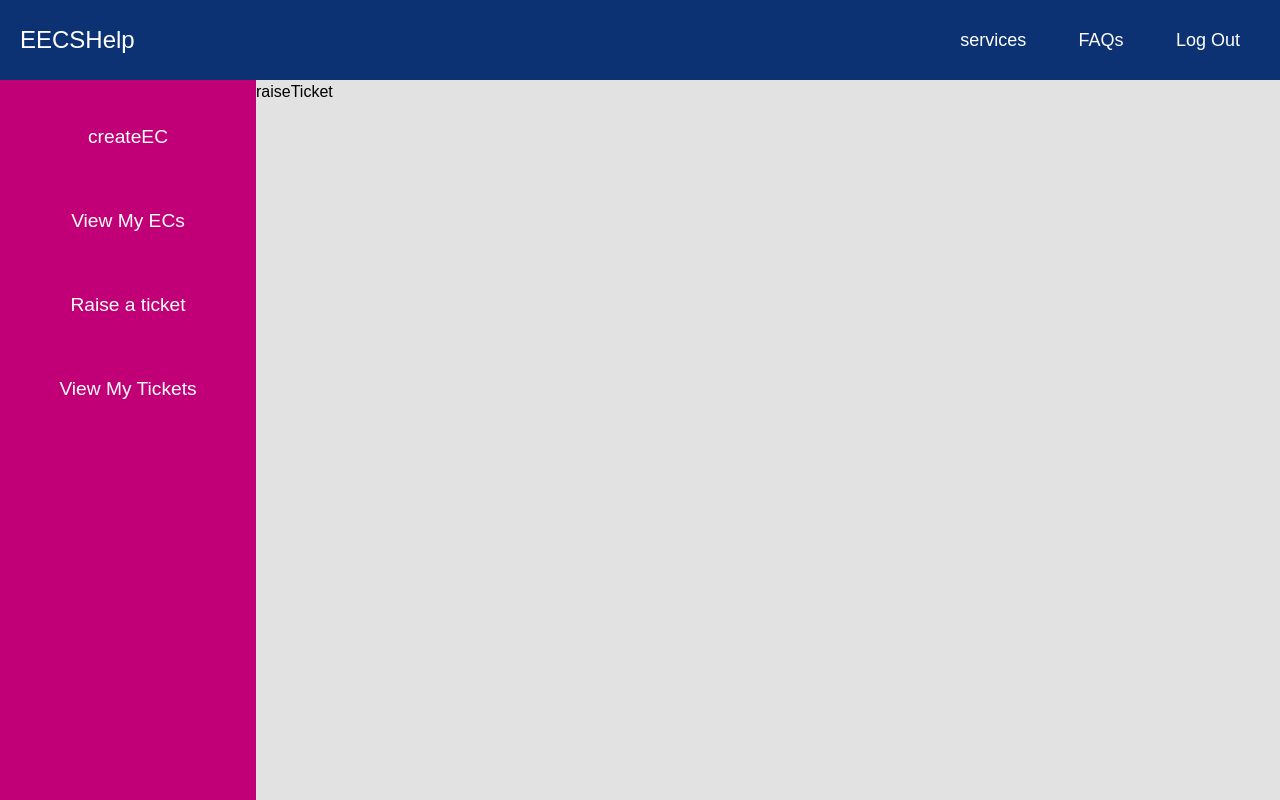
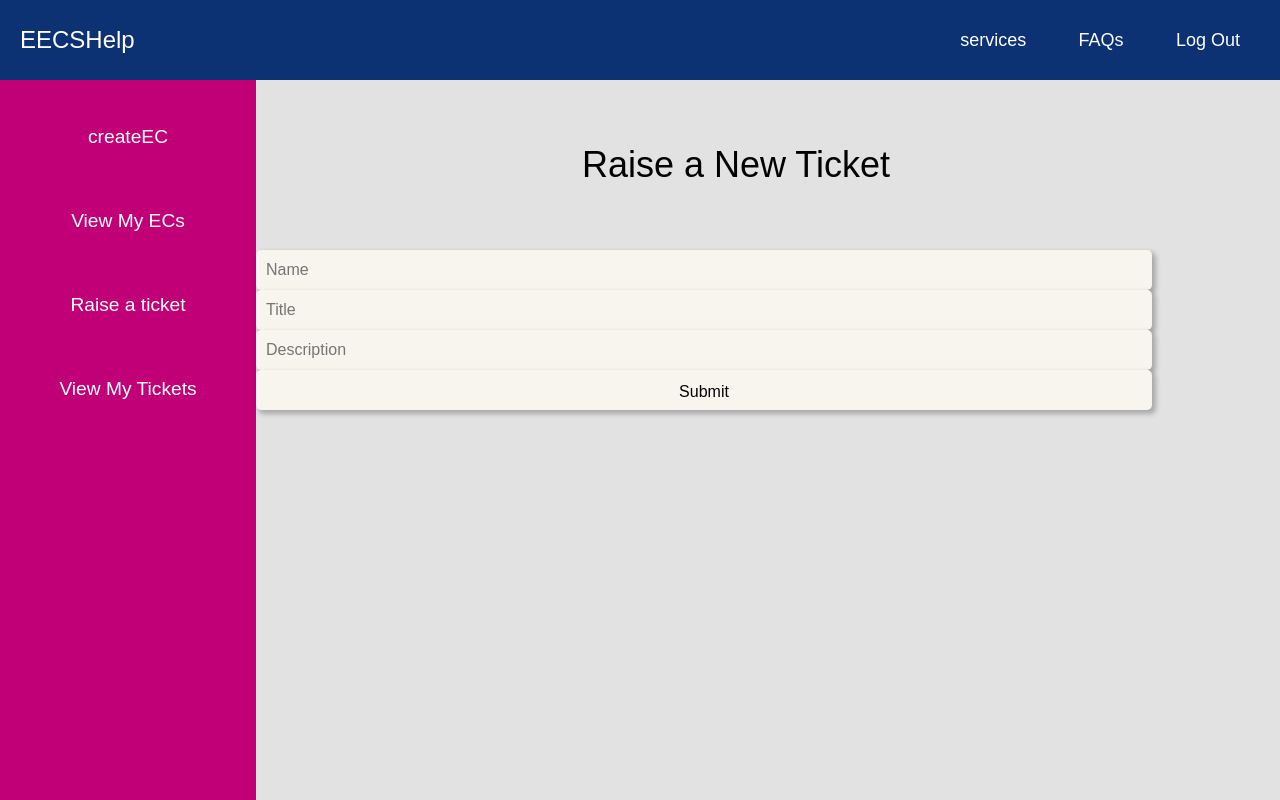
Before and after one commit to darenagos/segroup-eecsSystem, a React (Create React App) app in the folder eecs-system/: page /student-Homepage/raise-ticket in a window 1280 px wide. Built offline with nearby package versions, Linux system fonts and the light colour scheme.

Commit message:
Made create ticket and made all boxes except details on createEC

```diff
--- a/eecs-system/src/Components/User Specific Components/Student Components/createEC.js
+++ b/eecs-system/src/Components/User Specific Components/Student Components/createEC.js
@@ -41,7 +41,7 @@ function CreateEC() {
   };
 
   const [details, setDetails] = useState("");
-  const handleDetailsInputChange = (e) => {
+  const handleDetailsInputChange = (e) => { // If
     setDetails(e.target.value);
   };
 
@@ -51,30 +51,32 @@ function CreateEC() {
       <h2>Log a New Claim</h2>
       <form>
         <label>
-          Name:
           <input
             type="text"
             name="name"
+            placeholder="Name"
+            required
             value={name}
-            onChange={handleNameInputChange}
+            onChange={(e) => setName(e.target.value)}
           />
         </label>
         <br />
         <label>
-          Title:
           <input
             type="text"
             name="title"
+            placeholder="Title"
+            required
             value={title}
             onChange={handleTitleInputChange}
           />
         </label>
         <br />
         <label>
-          Details:
           <input
             type="text"
             name="details"
+            placeholder="Description"
             value={details}
             onChange={handleDetailsInputChange}
           />
--- /dev/null
+++ b/eecs-system/src/Components/User Specific Components/Student Components/createTicket.css
@@ -0,0 +1,8 @@
+h2{
+    color: #000;
+text-align: center;
+font-size: 36px;
+font-style: normal;
+font-weight: 300;
+line-height: normal;
+}
--- a/eecs-system/src/Components/User Specific Components/Student Components/raiseTicket.js
+++ b/eecs-system/src/Components/User Specific Components/Student Components/raiseTicket.js
@@ -1,9 +1,92 @@
-import React from 'react'
+import React, { useState } from "react";
+import "../../../reset.css";
+import "./createTicket.css";
+//import EC from "../../../Managers/ECRegistry"
 
-function raiseTicket() {
-  return (
-    <div>raiseTicket</div>
-  )
+const ticketRegistry = require("../../../Managers/TicketRegistry")
+const currentUserManager = require("../../../Managers/CurrentUserManager")
+
+class Ticket {
+  constructor(name,userID, module, title, date, selfCertified, details){
+    this.name = name;
+    this.userID = userID
+    this.module = module;
+    this.date = date;
+    this.title = title;
+    this.details = details;
+    this.selfCertified = selfCertified;
+  }
 }
 
-export default raiseTicket
+function RaiseTicket() {
+  const pressSubmit = async (event) => {
+    event.preventDefault();
+
+    await ticketRegistry.addTicket(new Ticket(name,  currentUserManager.getCurrent(), "module",title, Date(),   details, "Other"));
+    Array.from(document.querySelectorAll("input")).forEach(
+      (input) => (input.value = "")
+    );
+
+
+  }
+
+  const [name, setName] = useState(null);
+  const [title, setTitle] = useState(null);
+  const [details, setDetails] = useState(null);
+  // const handleNameInputChange = (e) => {
+  //   setName(e.target.value);
+  // };
+
+  // const handleTitleInputChange = (e) => {
+  //   setTitle(e.target.value);
+  // };
+
+  // const handleDetailsInputChange = (e) => {
+  //   setDetails(e.target.value);
+  // };
+
+
+  return (
+    <div>
+      <h2>Raise a New Ticket</h2>
+      <form>
+        <label>
+          <input
+            type="text"
+            name="name"
+            placeholder="Name"
+            required
+            value={name}
+            onChange={(e) => setName(e.target.value)}
+          />
+        </label>
+        <br />
+        <label>
+          <input
+            type="text"
+            name="title"
+            placeholder="Title"
+            required
+            value={title}
+            onChange={(e) => setTitle(e.target.value)}
+          />
+        </label>
+        <br />
+        <label>
+          <input
+            type="text"
+            name="details"
+            placeholder="Description"
+            required
+            value={details}
+            onChange={(e) => setDetails(e.target.value)}
+          />
+        </label>
+        <br />
+        <input type="submit" value="Submit" onClick={pressSubmit} />
+      </form>
+    </div>
+  );
+}
+
+export default RaiseTicket;
```
